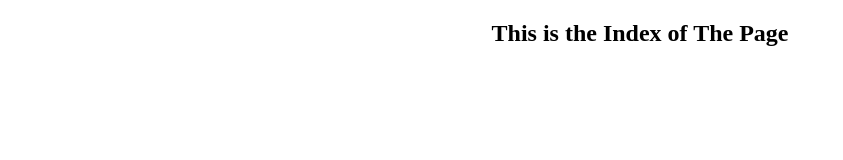
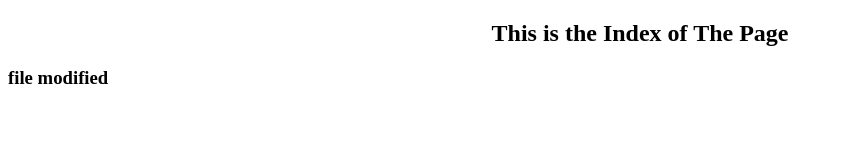
Before and after one commit to loosernumber2303/project1, a plain HTML site: page index.html in a window 1280 px wide. Shown: the whole page, without its empty margins (0-843 px from the left). Drawn offline with Linux system fonts and the light colour scheme.

Commit message:
final commit

```diff
--- a/index.html
+++ b/index.html
@@ -17,5 +17,6 @@
 </head>
 <body>
     <h2>This is the Index of The Page</h2>
+    <h3>file modified</h3>
 </body>
 </html>
```
Also changed, not shown: doc.txt (added).
